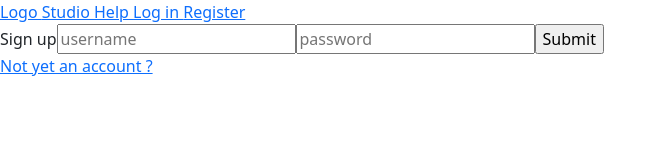
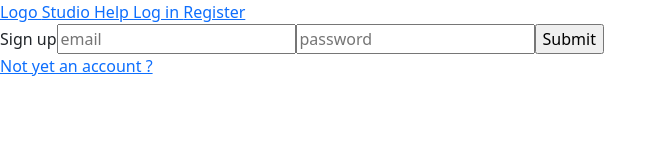
Before and after one commit to Boj4ckk/GROOT, a Vue app in the folder frontend/: page /login in a window 1280 px wide. Shown: the top 160 px of the page, without its empty margins (0-666 px from the left). Built offline with nearby package versions, Linux system fonts and the light colour scheme.

Commit message:
update login variable field to match new userservices

```diff
--- a/frontend/src/views/login.vue
+++ b/frontend/src/views/login.vue
@@ -4,14 +4,14 @@ import { ref } from 'vue'
 import router from '@/router'
 import { useTwitokStore } from '@/store/twitokStore'; //import. store
 
-const username = ref("")
-const password = ref("")
+const user_email = ref("")
+const user_password = ref("")
 const twitokStore = useTwitokStore() // vient du store
 
 
 const connect = async () => {
     try {
-        const dataToSend = {username: username.value, password: password.value}
+        const dataToSend = {user_email: user_email.value, user_password: user_password.value}
         const response = await axios.post('http://127.0.0.1:5000/login', dataToSend)
         console.log("tentative de connexion de l'user : ", response.data)
         twitokStore.autorized()
@@ -29,8 +29,8 @@ const connect = async () => {
 
 <form class="form-container" action="">
         <label> Sign up </label>
-        <input type="text" v-model="username" placeholder="username" required class="input-field">
-        <input type="password" v-model="password" placeholder="password" required class="input-field">
+        <input type="text" v-model="user_email" placeholder="email" required class="input-field">
+        <input type="password" v-model="user_password" placeholder="password" required class="input-field">
         <input type="submit" @click.prevent="connect()" class="submit-btn"> <!-- prevent c pour éviter que la page se recharge a chauqe fois qu'on soumet le form -->
     </form>
 
```
